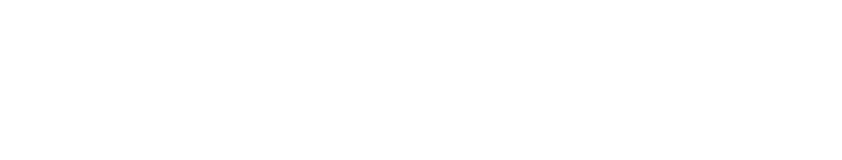
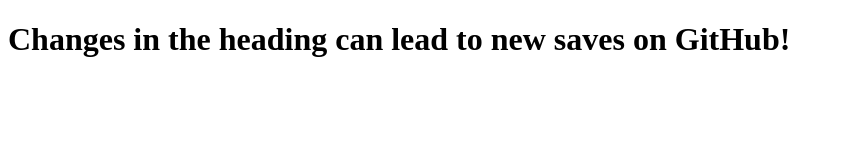
Before and after one commit to EvergreenNW/P209HW3, a plain HTML site: page index.html in a window 1280 px wide. Shown: the whole page, without its empty margins (0-842 px from the left). Drawn offline with Linux system fonts and the light colour scheme.

Commit message:
create index.html, script.js, style.css, and readme.md

```diff
--- a/index.html
+++ b/index.html
@@ -10,6 +10,7 @@
 
 <body>
 
+  <h1> Changes in the heading can lead to new saves on GitHub! </h1>
 
 
 
```
